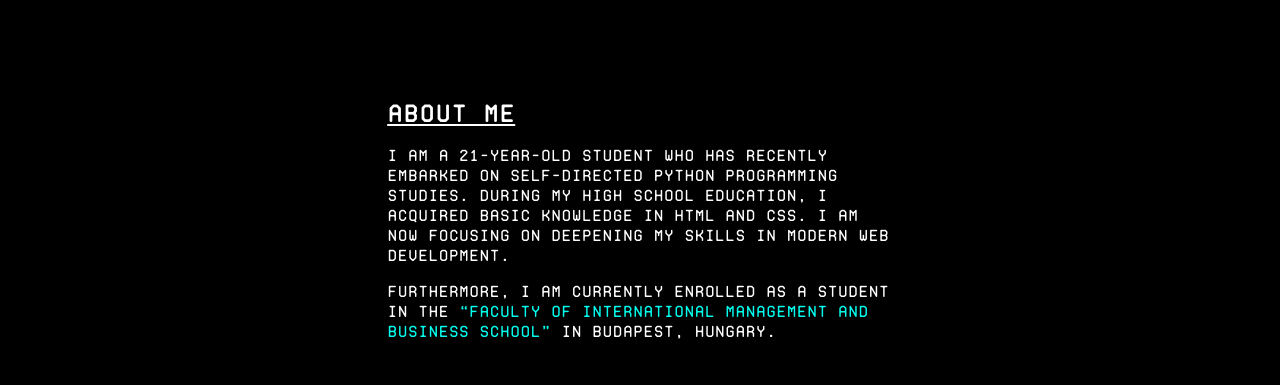
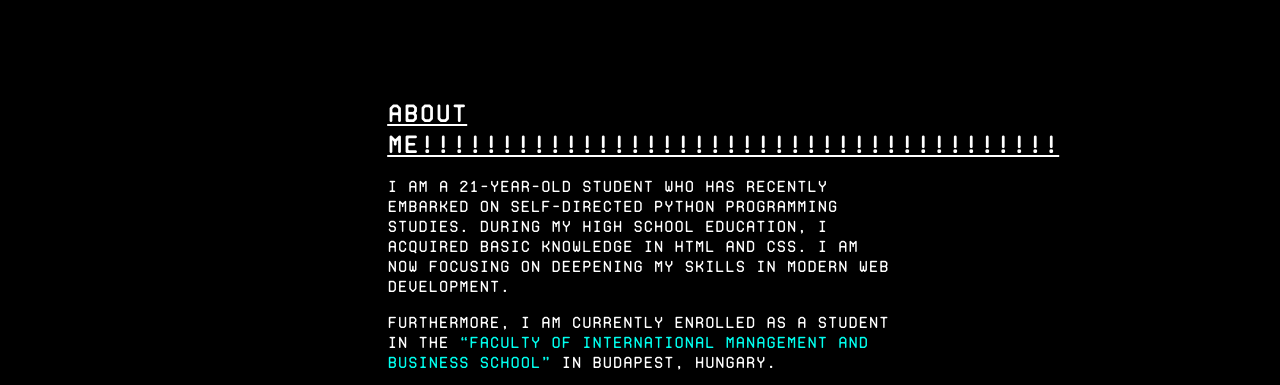
Before and after one commit to brycebolton17/testwebpage, a plain HTML site: page index.html in a window 1280 px wide. Shown: the part 217-602 px from the top of the page. Drawn offline with Linux system fonts and the light colour scheme.

Commit message:
Update index.html

```diff
--- a/index.html
+++ b/index.html
@@ -14,7 +14,7 @@
         </div>
         <div class="box content">
             <h1>
-                About me
+                About me!!!!!!!!!!!!!!!!!!!!!!!!!!!!!!!!!!!!!!!!
             </h1>
             <p>
                 I am a 21-year-old student who has recently embarked on self-directed Python programming studies. During my high school education, I acquired basic knowledge in HTML and CSS. I am now focusing on deepening my skills in modern web development.
```
